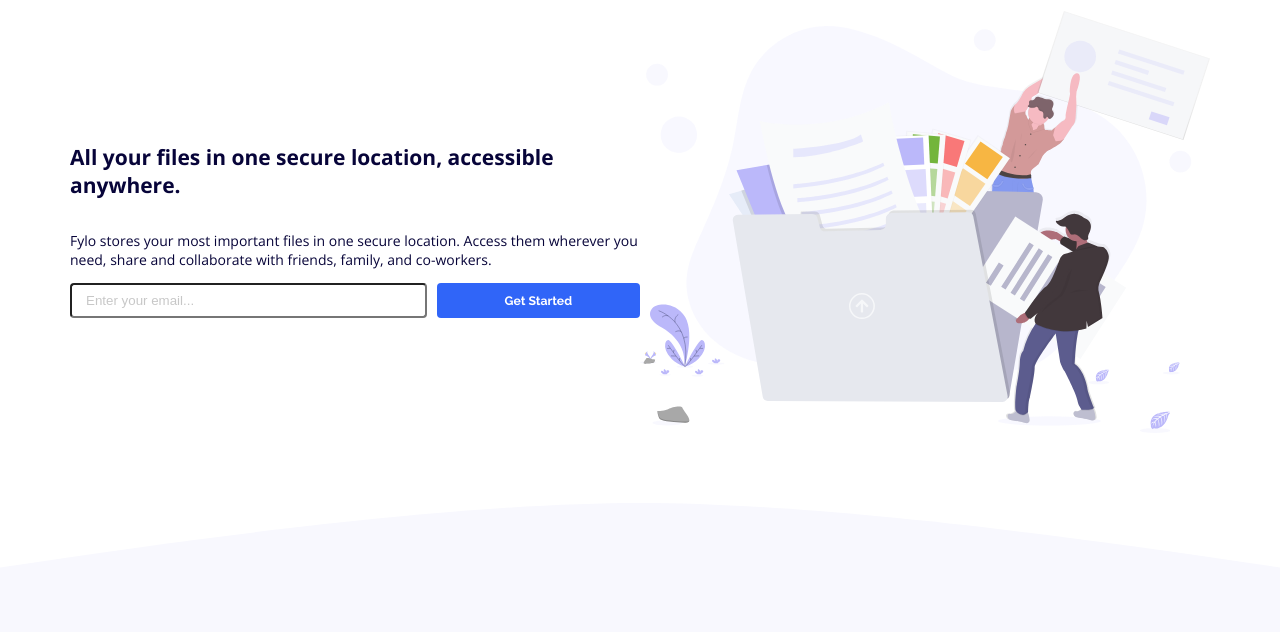
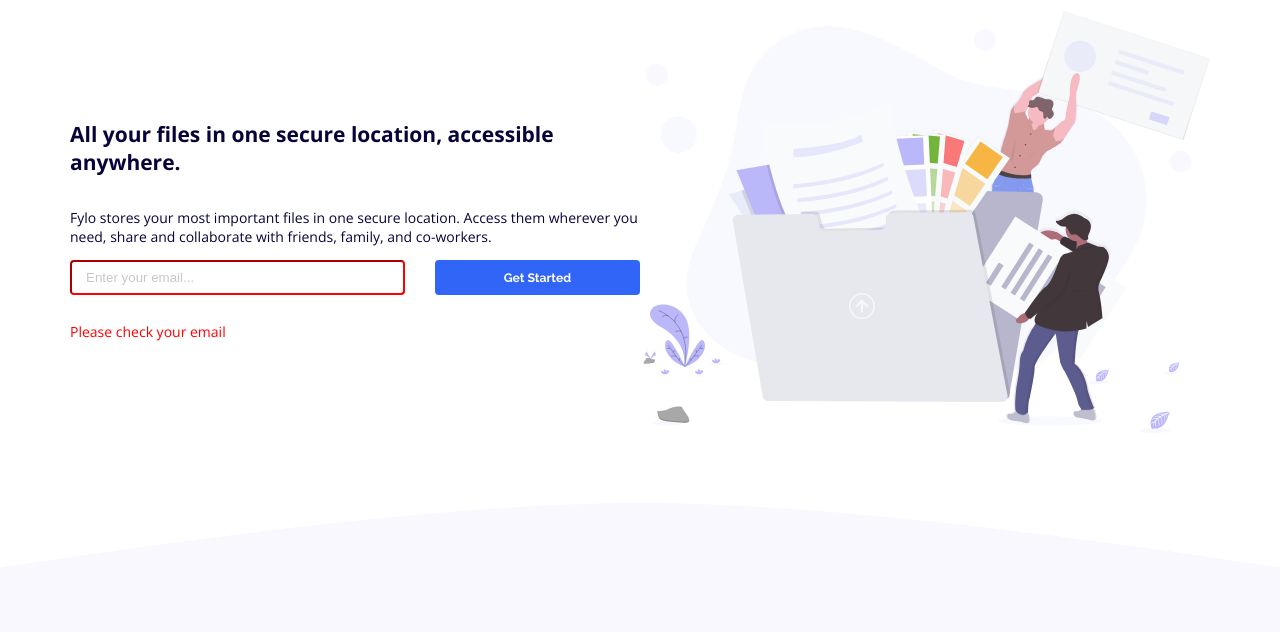
Before and after one commit to asmthli/fylo-landing-page-with-two-column-layout, a plain HTML site: page index.html in a window 1280 px wide. Shown: the part 103-735 px from the top of the page. Drawn offline with nearby package versions, Linux system fonts and the light colour scheme.

Commit message:
Add active states

```diff
--- a/index.html
+++ b/index.html
@@ -48,8 +48,15 @@
                     location. Access them wherever you need, share and
                     collaborate with friends, family, and co-workers.
                 </p>
-                <input type="text" placeholder="Enter your email..." />
-                <button>Get Started</button>
+
+                <form novalidate>
+                    <input
+                        type="email"
+                        placeholder="Enter your email..."
+                        required
+                    />
+                    <button>Get Started</button>
+                </form>
             </section>
         </main>
 
@@ -106,7 +113,7 @@
                 would be happy to help you.
             </p>
 
-            <input type="text" placeholder="email@example.com" />
+            <input type="email" placeholder="email@example.com" />
             <button>Get Started For Free</button>
         </section>
 
--- a/style.css
+++ b/style.css
@@ -6,6 +6,8 @@
     --moderate-cyan: hsl(170, 45%, 43%);
     --light-grayish-blue: #f8f8fe;
     --light-gray: hsl(0, 0%, 75%);
+
+    --button-hover-color: #6c9bff;
 
     /* Fonts */
     --font-header: Raleway;
@@ -18,10 +20,6 @@
 *::before,
 *::after {
     box-sizing: border-box;
-}
-
-button:hover {
-    cursor: pointer;
 }
 
 input {
@@ -115,6 +113,21 @@ header button {
     font-family: var(--font-header);
     font-weight: bold;
     font-size: 0.875rem;
+}
+
+.main-signup-section form {
+    display: grid;
+    gap: 20px;
+}
+
+.main-signup-section form:has(input:invalid):after {
+    margin-top: 0.5rem;
+    content: "Please check your email";
+    color: red;
+}
+
+input:invalid {
+    border-color: red;
 }
 
 .main-signup-section input {
@@ -291,6 +304,11 @@ footer .contacts__phone::before {
     color: hsl(228, 45%, 44%);
 }
 
+button:hover {
+    cursor: pointer;
+    background-color: var(--button-hover-color);
+}
+
 @media (min-width: 1024px) {
     .main-signup-section {
         display: grid;
@@ -307,6 +325,10 @@ footer .contacts__phone::before {
 
     .main-signup-section::before {
         content: " ";
+    }
+
+    .main-signup-section form button {
+        grid-row: 1;
     }
 
     .main-signup-section.main-signup-section input {
```
